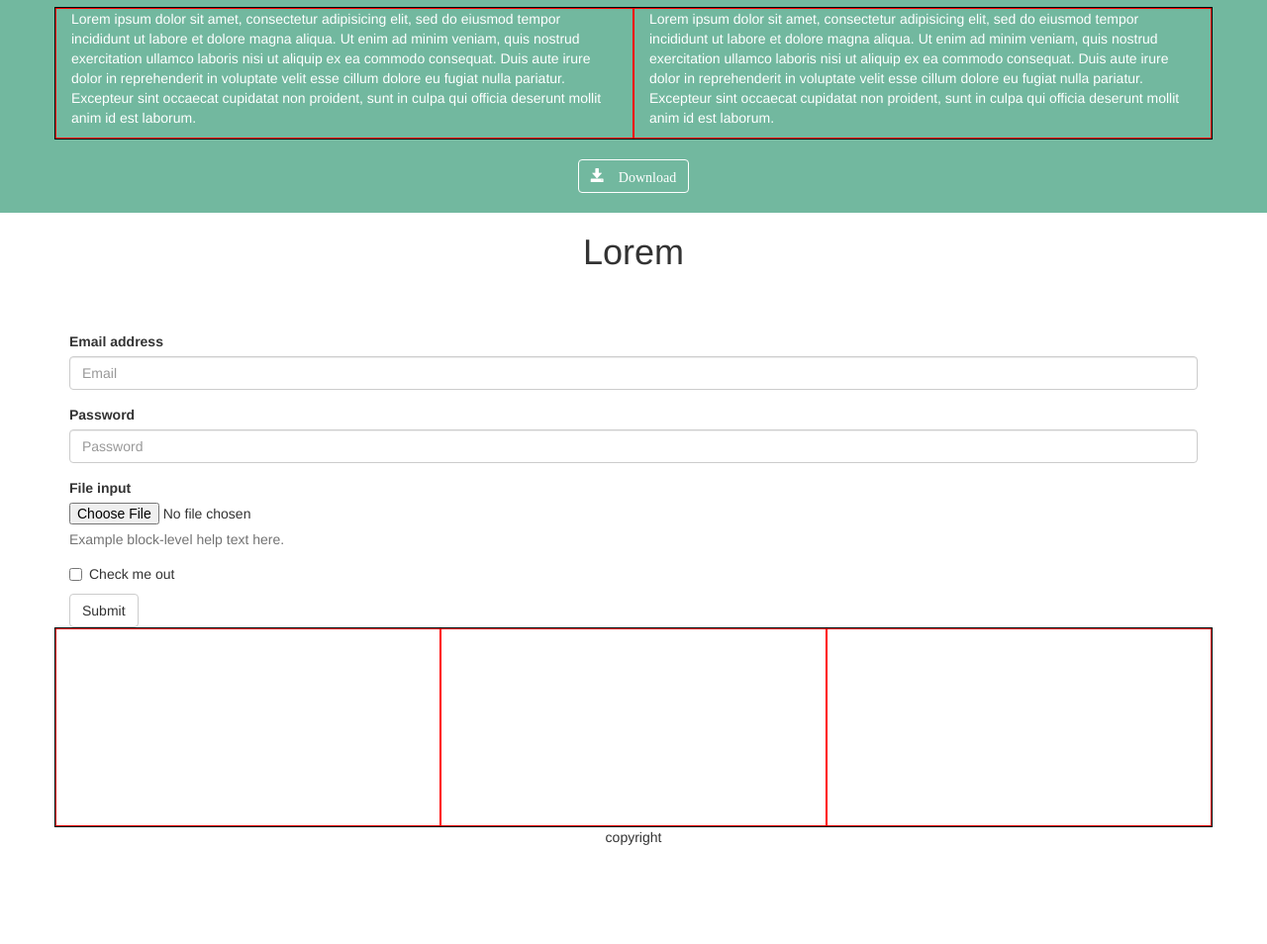
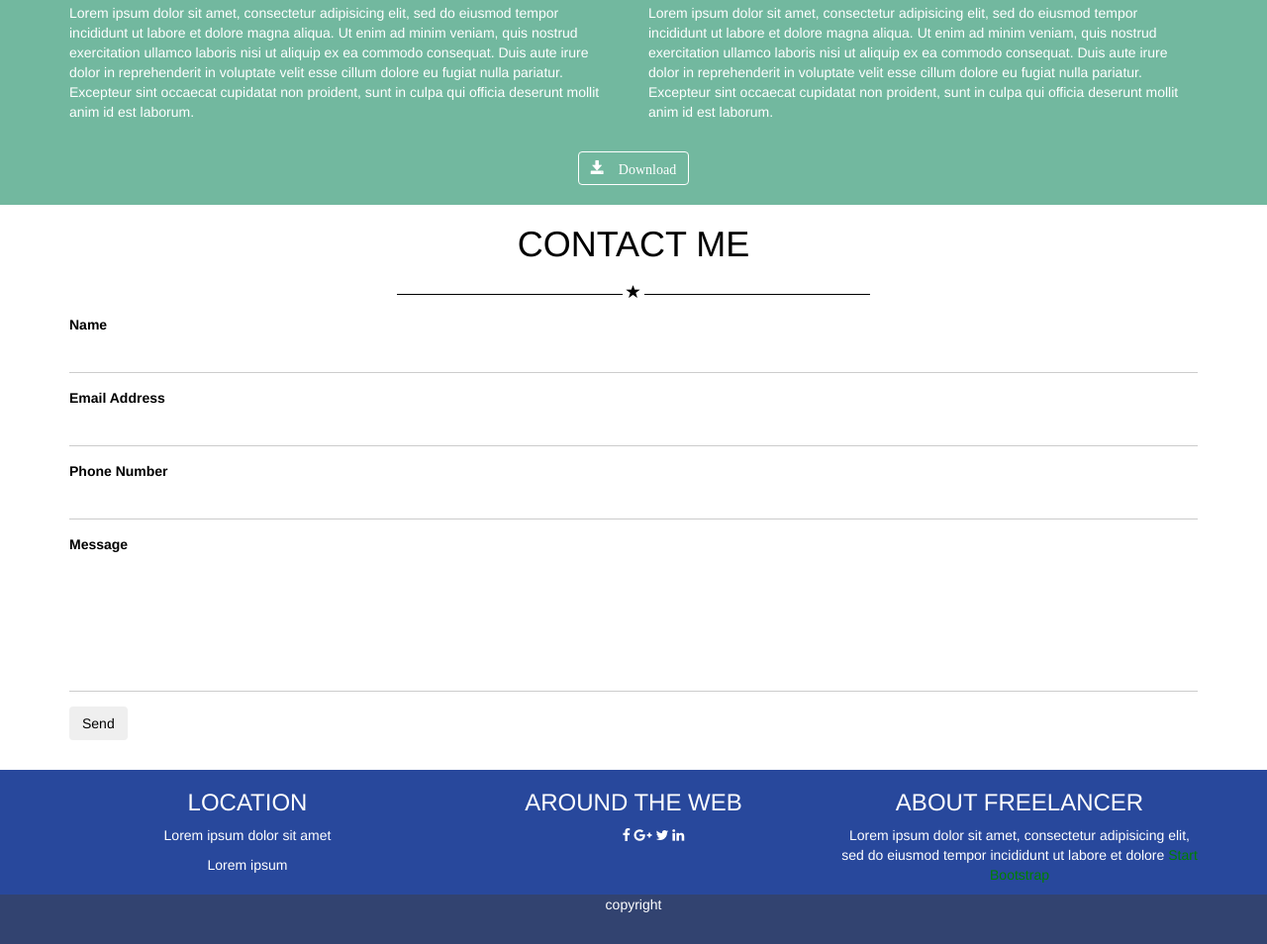
Before and after one commit to pozmar/html-css-bootstrap-freelancer, a plain HTML site: page index.html in a window 1280 px wide. Shown: the part 1309-2263 px from the top of the page at 99% size. Before the commit the page ends 2175 px from the top, so only its background shows below. Drawn offline with nearby package versions, Linux system fonts and the light colour scheme.

Commit message:
struttura completa
#struttura completa responsive

```diff
--- a/css/style.css
+++ b/css/style.css
@@ -3,12 +3,6 @@ html{
 }
 .h-100{
   height: 100px;
-}
-[class*="row"]{
-  border: 1px solid black;
-}
-[class*="col-"]{
-  border: 1px solid red;
 }
 /*HEADER*/
 /*HEADER START*/
@@ -90,11 +84,38 @@ width: 100%;
   margin-top: 20px;
   margin-bottom: 20px;
 }
-.footer .top{
+#section5{
+  color: black;
+}
+#section5 hr{
+  border-color: black;
+}
+#section5 input{
+  border-left: none;
+  border-right: none;
+  border-top: none;
+  box-shadow: none;
+  border-radius: 0;
+}
+#InputMessage{
+  margin-top: 100px;
+}
+#footer{
+  color: white;
+  margin-top: 30px;
+}
+.f_top{
   background-color:#28489c;
 }
-.footer .bottom{
+.f_bottom{
   background-color: #324370;
+  height: 50px;
+}
+#footer .f_top ul li{
+  display: inline-block;
+}
+.green{
+  color: green;
 }
 .h-600{
   height: 600px;
@@ -105,12 +126,7 @@ width: 100%;
   margin: auto;
   border: 1px solid green;
 }
-.row1, .row3{
-  height: 150px;
-}
-.riga{
-  height: 100px;
-}
+
 .h-700{
   height: 700px;
 }
--- a/index.html
+++ b/index.html
@@ -104,62 +104,79 @@
 
         </div>
         <div class="text-center">
-        <button class="btn btn-default" type="submit"><span class="glyphicon glyphicon-save" aria-hidden="true" </span>
+          <button class="btn" type="submit"><span class="glyphicon glyphicon-save" aria-hidden="true" </span>
             Download</button>
           </div>
         </div>
       </section>
       <section id="section5">
         <div class="container">
-        <div class="text-center h-100">
-          <h1>Lorem</h1>
+          <div class="text-center">
+            <h1>CONTACT ME</h1>
+          </div>
+          <div class="linea text-center">
+            <hr> <span class="glyphicon glyphicon-star" aria-hidden="true"></span> <hr>
           </div>
         </div>
         <div class="container">
 
           <form>
             <div class="form-group">
-            <label for="exampleInputEmail1">Email address</label>
-            <input type="email" class="form-control" id="exampleInputEmail1" placeholder="Email">
+              <label for="InputName">Name</label>
+              <input type="name" class="form-control" id="InputName">
             </div>
             <div class="form-group">
-            <label for="exampleInputPassword1">Password</label>
-            <input type="password" class="form-control" id="exampleInputPassword1" placeholder="Password">
+              <label for="InputEmail">Email Address</label>
+              <input type="email" class="form-control" id="InputEmail">
             </div>
             <div class="form-group">
-            <label for="exampleInputFile">File input</label>
-            <input type="file" id="exampleInputFile">
-            <p class="help-block">Example block-level help text here.</p>
+              <label for="InputPhone">Phone Number</label>
+              <input type="phone" class="form-control" id="InputPhone">
             </div>
-          <div class="checkbox">
-            <label>
-              <input type="checkbox"> Check me out
-            </label>
+            <div class="form-group">
+              <label for="InputMessage">Message</label>
+              <input type="message" class="form-control" id="InputMessage">
             </div>
-          <button type="submit" class="btn btn-default">Submit</button>
+            <button class="btn" type="submit">Send</button>
           </form>
         </div>
 
       </section>
     </main>
-  <footer class="container">
-    <div class="row">
-      <div class="col-lg-4 col-md-4 h-200">
+    <footer id="footer">
+      <div class="f_top">
+        <div class="container">
+
+          <div class="row text-center">
+            <div class="col-lg-4 col-md-4">
+              <h3>LOCATION</h3>
+              <p>Lorem ipsum dolor sit amet</p>
+              <p>Lorem ipsum </p>
+            </div>
+            <div class="col-lg-4 col-md-4">
+              <h3>AROUND THE WEB</h3>
+              <ul>
+                <li><i class="fa fa-facebook" aria-hidden="true"></i></li>
+                <li><i class="fa fa-google-plus" aria-hidden="true"></i></li>
+                <li><i class="fa fa-twitter" aria-hidden="true"></i></li>
+                <li><i class="fa fa-linkedin" aria-hidden="true"></i></li>
+              </ul>
 
             </div>
-      <div class="col-lg-4 col-md-4 h-200">
 
-      </div>
-      <div class="col-lg-4 col-md-4 h-200">
-
+            <div class="col-lg-4 col-md-4">
+              <h3>ABOUT FREELANCER</h3>
+              <p>Lorem ipsum dolor sit amet, consectetur adipisicing elit, sed do eiusmod tempor incididunt ut labore et dolore <span class="green">Start Bootstrap</span></p>
             </div>
           </div>
+        </div>
+        <div class="f_bottom">
           <div class="text-center">
             <p>copyright</p>
           </div>
-
-
-
+        </div>
+      </div>
+    </div>
   </footer>
 </body>
 </html>
```
Lines whose indentation alone changed are shown as unchanged.
